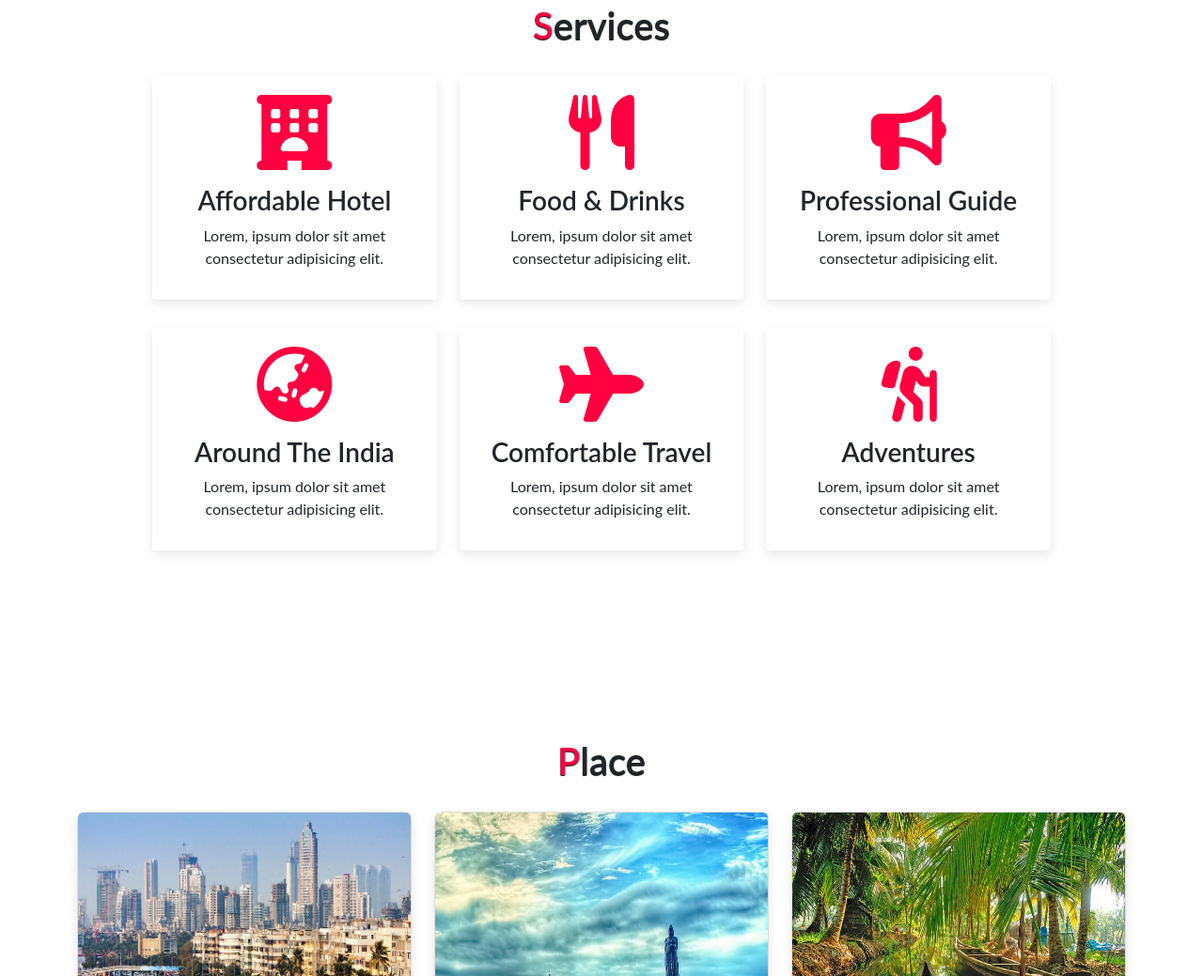
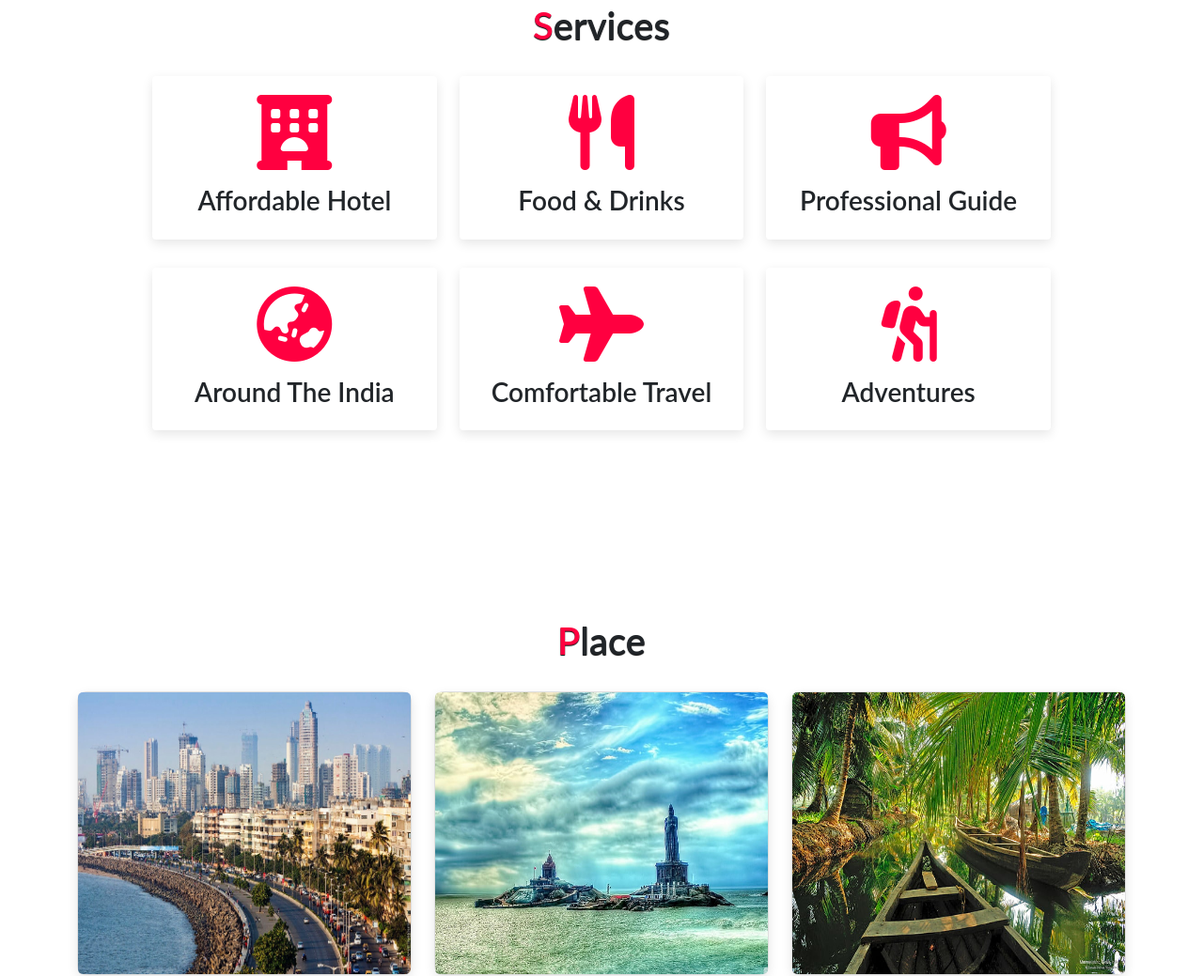
Before and after one commit to kannanvasan2005/vasukitravel, a plain HTML site: page index.html in a window 1280 px wide. Shown: the part 3750-4789 px from the top of the page at 94% size. Drawn offline with nearby package versions, Linux system fonts and the light colour scheme.

Commit message:
Update index.html

```diff
--- a/index.html
+++ b/index.html
@@ -284,7 +284,7 @@
               <i class="fas fa-hotel"></i>
               <div class="card-body">
                 <h3>Affordable Hotel</h3>
-                <p>Lorem, ipsum dolor sit amet consectetur adipisicing elit. </p>
+
               </div>
             </div>
 
@@ -295,7 +295,7 @@
               <i class="fas fa-utensils"></i>
               <div class="card-body">
                 <h3>Food & Drinks</h3>
-                <p>Lorem, ipsum dolor sit amet consectetur adipisicing elit. </p>
+
               </div>
             </div>
 
@@ -306,7 +306,7 @@
               <i class="fas fa-bullhorn"></i>
               <div class="card-body">
                 <h3>Professional Guide</h3>
-                <p>Lorem, ipsum dolor sit amet consectetur adipisicing elit. </p>
+
               </div>
             </div>
 
@@ -325,7 +325,7 @@
               <i class="fas fa-globe-asia"></i>
               <div class="card-body">
                 <h3>Around The India</h3>
-                <p>Lorem, ipsum dolor sit amet consectetur adipisicing elit. </p>
+
               </div>
             </div>
 
@@ -336,7 +336,7 @@
               <i class="fas fa-plane"></i>
               <div class="card-body">
                 <h3>Comfortable Travel</h3>
-                <p>Lorem, ipsum dolor sit amet consectetur adipisicing elit. </p>
+
               </div>
             </div>
 
@@ -347,7 +347,7 @@
               <i class="fas fa-hiking"></i>
               <div class="card-body">
                 <h3>Adventures</h3>
-                <p>Lorem, ipsum dolor sit amet consectetur adipisicing elit. </p>
+
             </div>
 
           </div>
```
